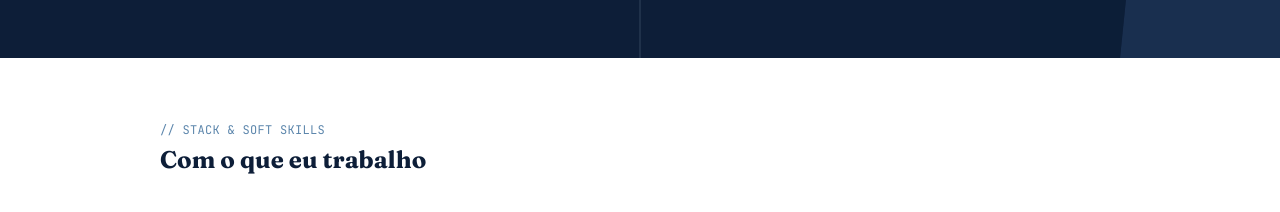
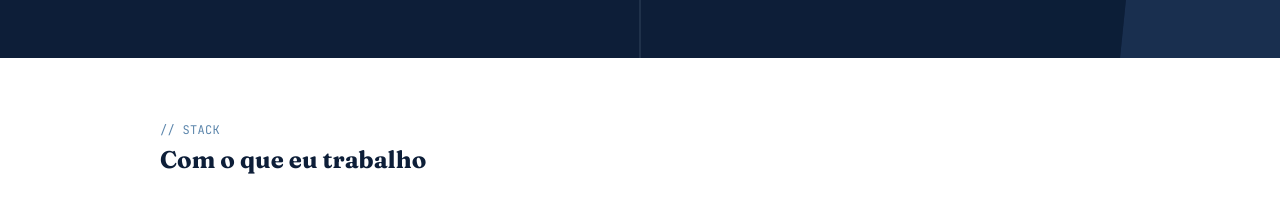
Before and after one commit to DiegoAraaujo/portfolio, a React (Vite) app: page / in a window 1280 px wide. Shown: the part 1380-1592 px from the top of the page. Built offline with nearby package versions, Linux system fonts and the light colour scheme; some icons are missing.

Commit message:
chore: update section text

```diff
--- a/src/data/skills.ts
+++ b/src/data/skills.ts
@@ -75,7 +75,6 @@ export const technicalSkills: SkillGroup[] = [
       { label: 'Squads ágeis' },
       { label: 'IA Generativa' },
       { label: 'Spec-driven development' },
-
       { label: 'Groq SDK' },
       { label: 'LLaMA 3.3' },
     ],
--- a/src/sections/Skills/index.tsx
+++ b/src/sections/Skills/index.tsx
@@ -2,12 +2,10 @@ import { SectionHead } from '../../components/SectionHead'
 import { SkillTag } from '../../components/SkillTag'
 import { technicalSkills } from '../../data/skills'
 
+// eyebrow="// STACK & SOFT SKILLS"
 const Skills = () => (
   <section id="stack" className="m-auto w-full max-w-5xl px-8 py-16">
-    <SectionHead
-      eyebrow="// STACK & SOFT SKILLS"
-      title="Com o que eu trabalho"
-    />
+    <SectionHead eyebrow="// STACK" title="Com o que eu trabalho" />
 
     <div>
       <div className="text-gray-light mb-4 font-mono text-[11.5px] tracking-wide uppercase">
```
